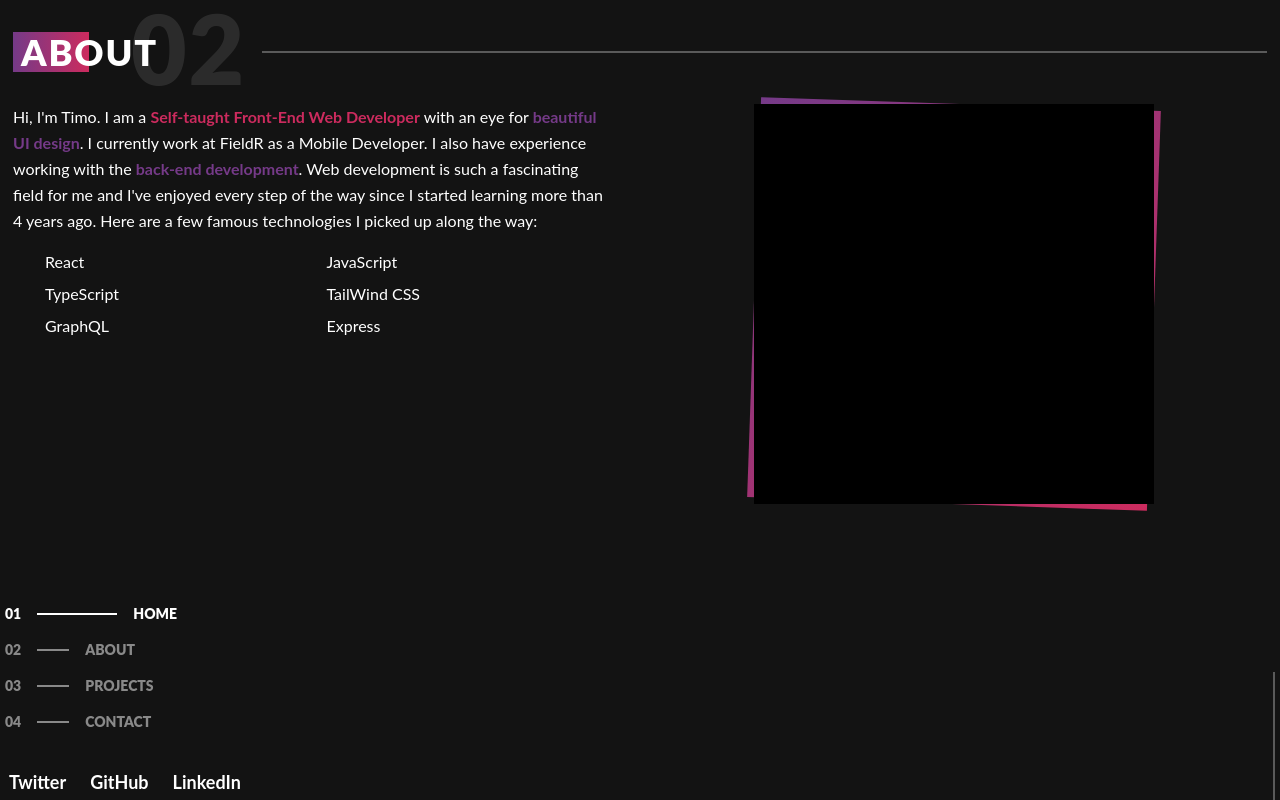
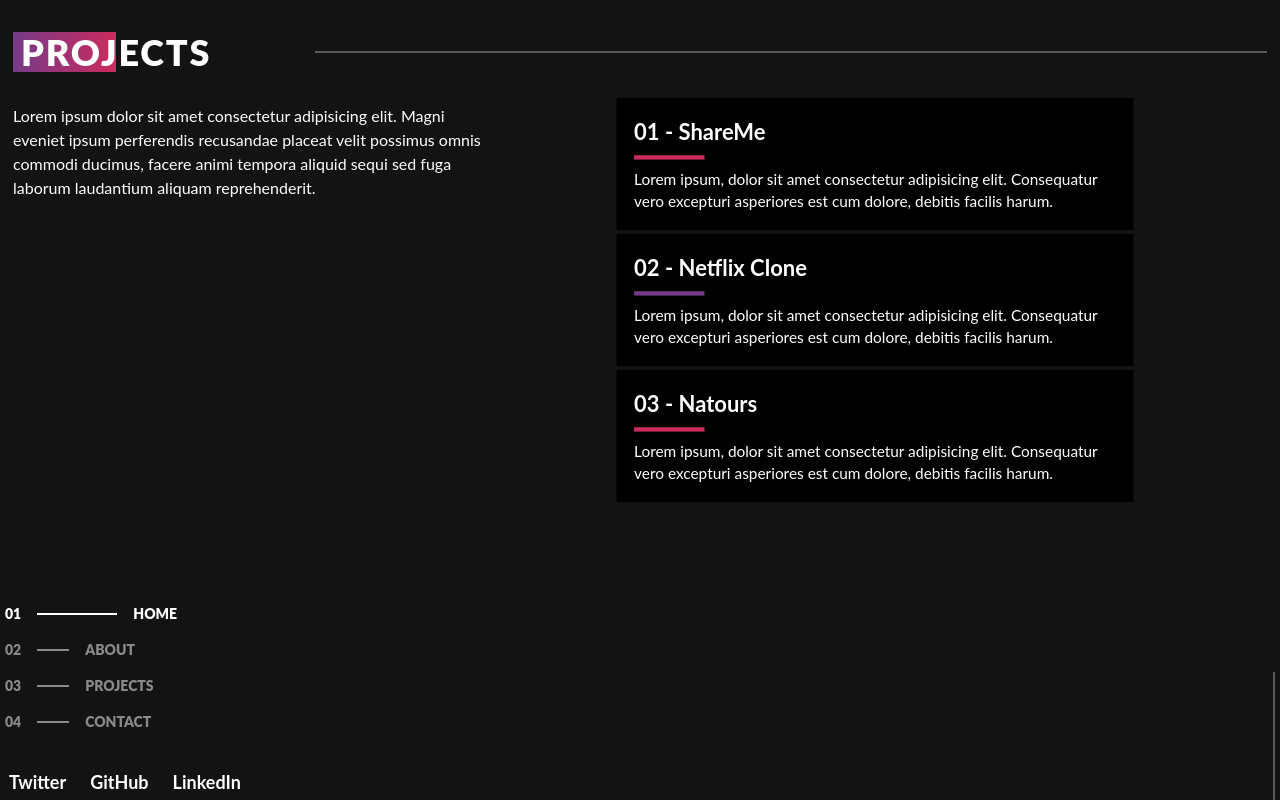
Before and after one commit to timo-tech19/my-portfolio-v2, a Next.js app: page / in a window 1280 px wide. Built offline with nearby package versions, Linux system fonts and the light colour scheme.

Commit message:
create projects page

```diff
--- a/pages/components/Section.tsx
+++ b/pages/components/Section.tsx
@@ -2,14 +2,19 @@ import React from 'react'
 
 interface Props {
   children?: React.ReactNode
+  title: string
+  num: string
 }
-function Section({ children }: Props) {
+function Section({ children, title, num }: Props) {
+  console.log(num)
   return (
     <section className="h-full  pt-8">
       <div className="mb-8 flex items-center">
-        <h3 className="relative px-2 text-4xl font-black uppercase tracking-wider before:absolute before:-right-20 before:-top-8 before:text-8xl before:font-black  before:opacity-10 before:content-['02']">
+        <h3
+          className={`relative px-2 text-4xl font-black uppercase tracking-wider before:absolute before:-right-20 before:-top-8 before:text-8xl before:font-black  before:opacity-10 before:content-['${num}']`}
+        >
           <div className="absolute top-0 left-0 h-full w-1/2 bg-gradient-to-r from-primary to-secondary" />
-          <span className="relative z-10 inline-block">About</span>
+          <span className="relative z-10 inline-block">{title}</span>
         </h3>
         <div className="ml-24 grow border-t-2 border-t-white opacity-30" />
       </div>
--- a/pages/containers/About.tsx
+++ b/pages/containers/About.tsx
@@ -3,7 +3,7 @@ import Section from '../components/Section'
 
 function About() {
   return (
-    <Section>
+    <Section title="About" num="02">
       <div className="flex">
         <div className="mb-2 w-1/2">
           <p className="pr-8 leading-relaxed">
@@ -33,7 +33,7 @@ function About() {
         <div className="flex w-1/2 items-center justify-center">
           <div className="relative h-[25rem] w-[25rem]">
             <div className="absolute h-full w-full rotate-2 bg-gradient-to-br from-primary to-secondary"></div>
-            <div className="absolute h-full w-full bg-[#000]"></div>
+            <div className="absolute h-full w-full bg-black"></div>
           </div>
         </div>
       </div>
--- /dev/null
+++ b/pages/containers/Projects.tsx
@@ -0,0 +1,54 @@
+import React from 'react'
+import Section from '../components/Section'
+
+const projects = [
+  {
+    title: 'ShareMe',
+    description:
+      'Lorem ipsum, dolor sit amet consectetur adipisicing elit. Consequatur vero excepturi asperiores est cum dolore, debitis facilis harum.',
+  },
+  {
+    title: 'Netflix Clone',
+    description:
+      'Lorem ipsum, dolor sit amet consectetur adipisicing elit. Consequatur vero excepturi asperiores est cum dolore, debitis facilis harum.',
+  },
+  {
+    title: 'Natours',
+    description:
+      'Lorem ipsum, dolor sit amet consectetur adipisicing elit. Consequatur vero excepturi asperiores est cum dolore, debitis facilis harum.',
+  },
+]
+
+function Projects() {
+  return (
+    <Section title="Projects" num="03">
+      <div className="flex">
+        <div className="w-1/2">
+          <p className="w-3/4">
+            Lorem ipsum dolor sit amet consectetur adipisicing elit. Magni
+            eveniet ipsum perferendis recusandae placeat velit possimus omnis
+            commodi ducimus, facere animi tempora aliquid sequi sed fuga laborum
+            laudantium aliquam reprehenderit.
+          </p>
+        </div>
+        <div className="w-1/2">
+          {projects.map(({ title, description }, i) => (
+            <div key={i} className="mb-4 w-3/4 scale-110 bg-black p-4">
+              <h3 className="mb-2 text-xl font-bold">
+                {`0${i + 1}`} - {title}
+              </h3>
+              <div
+                className={`mb-2 w-16 border-2 ${
+                  i % 2 === 0 ? 'border-secondary' : 'border-primary'
+                }`}
+              />
+              <p className="text-sm">{description}</p>
+            </div>
+          ))}
+        </div>
+      </div>
+    </Section>
+  )
+}
+
+export default Projects
--- a/pages/index.tsx
+++ b/pages/index.tsx
@@ -7,12 +7,14 @@ import Logo from './components/Logo'
 import Navbar from './components/Navbar'
 import About from './containers/About'
 import Hero from './containers/Hero'
+import Projects from './containers/Projects'
 
 const Home: NextPage = () => {
   return (
     <div className="relative mx-auto min-h-screen max-w-[1270px] bg-dark px-2">
       {/* <Hero /> */}
-      <About />
+      {/* <About /> */}
+      <Projects />
       <Navbar />
       <Logo />
     </div>
--- a/tailwind.config.js
+++ b/tailwind.config.js
@@ -9,6 +9,7 @@ module.exports = {
       secondary: '#CC2B5E',
       dark: '#131313',
       white: '#FFFFFF',
+      black: '#000',
       transparent: 'transparent',
     },
     fontFamily: {
```
